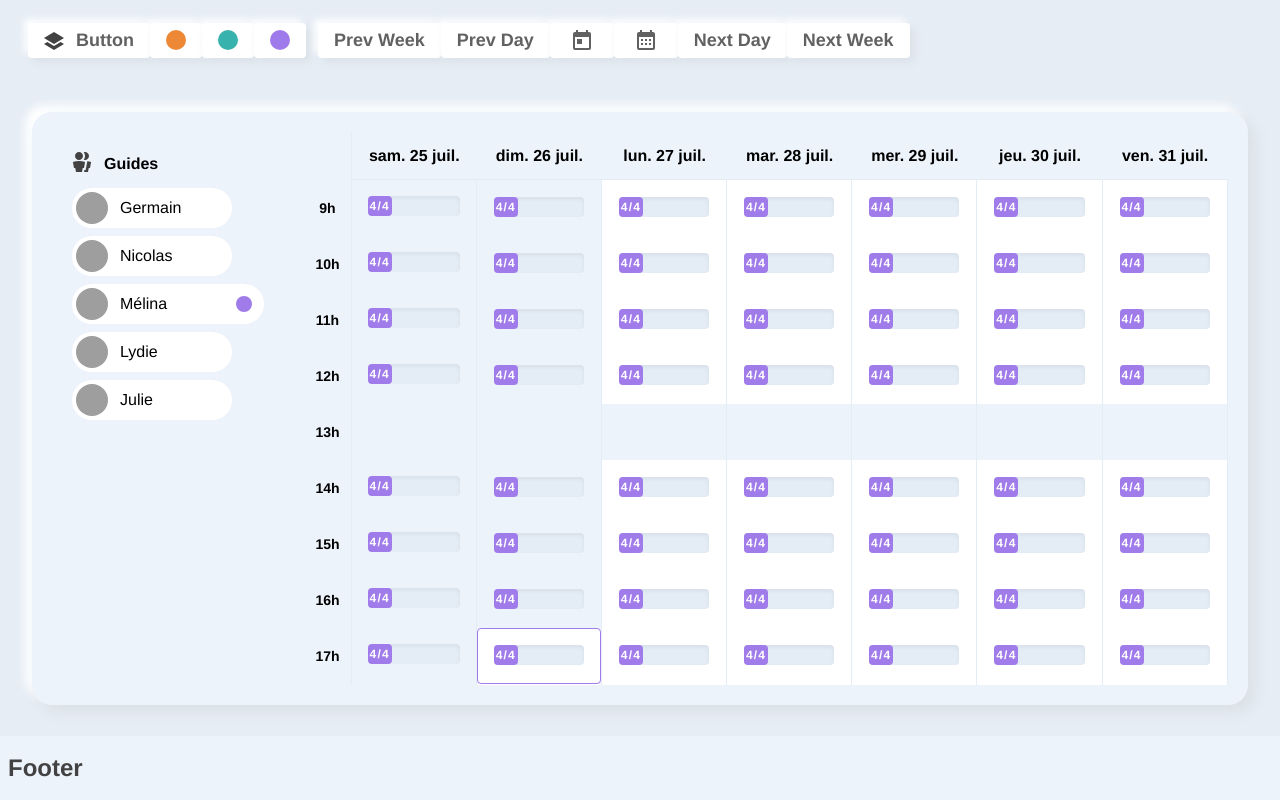
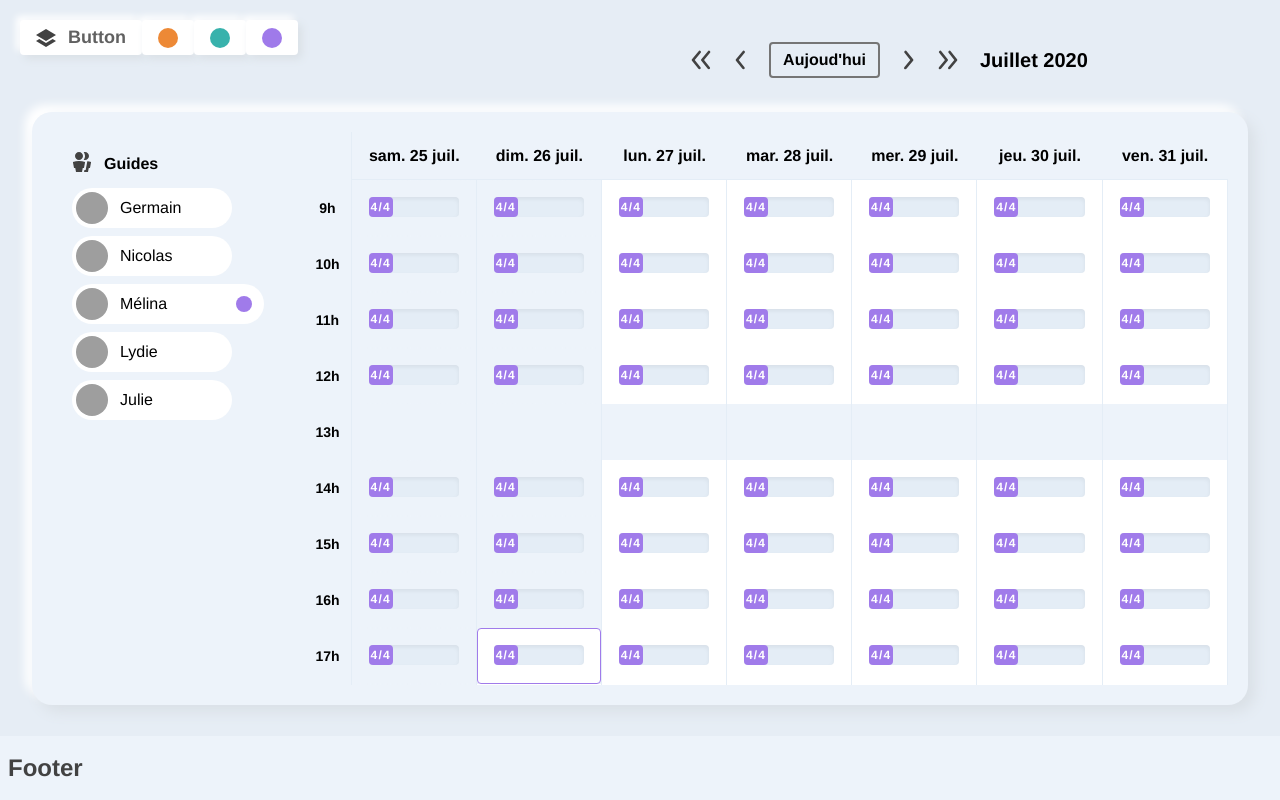
Before and after one commit to germsb/calandar-app, a Vue app: page / in a window 1280 px wide. Built offline with nearby package versions, Linux system fonts and the light colour scheme; grey boxes are pictures that could not be loaded.

Commit message:
add month and year

```diff
--- a/src/App.vue
+++ b/src/App.vue
@@ -1,7 +1,8 @@
 <template>
   <!-- header -->
   <div class="flex flex-col h-full bg-gray-200">
-    <div class="h-20 flex-shrink-0 flex justify-start items-center pl-2">
+    <div class="h-20 flex-shrink-0 flex">
+      <div class="">
         <div class="inline-flex m-5">
           <button class="btn btn-gray rounded-l-full">
             <c-icon
@@ -11,35 +12,83 @@
               class="icon icon-md text-gray-800 mr-3"
             />button
           </button>
-        <button class="btn btn-gray rounded-none" @click="changeColor('237, 137, 54')">
+          <button
+            class="btn btn-gray rounded-none"
+            @click="changeColor('237, 137, 54')"
+          >
             <div class="rounded-full w-5 h-5 bg-orange-500"></div>
           </button>
-        <button class="btn btn-gray rounded-none" @click="changeColor('56, 178, 172')">
+          <button
+            class="btn btn-gray rounded-none"
+            @click="changeColor('56, 178, 172')"
+          >
             <div class="rounded-full w-5 h-5 bg-teal-500"></div>
           </button>
-        <button class="btn btn-gray rounded-r-full" @click="changeColor('160, 123, 234')">
+          <button
+            class="btn btn-gray rounded-r-full"
+            @click="changeColor('160, 123, 234')"
+          >
             <div class="rounded-full w-5 h-5 bg-purple-500"></div>
           </button>
-        <button class="btn btn-gray rounded-l-full ml-3" @click="week--">prev week</button>
-        <button class="btn btn-gray rounded-none " @click="day--">prev day</button>
-         <button class="btn btn-gray rounded-none text-gray-800" @click="selectedDate = Date.now()">
+        </div>
+      </div>
+      <div class="flex-1 flex justify-end items-end mr-16">
+        <div class="flex items-center">
+          <button
+            class="rounded-full hover:bg-gray-500 hover:bg-opacity-25 p-1 focus:outline-none"
+            @click="week--"
+          >
             <c-icon
               viewBox="0 0 24 24"
               data-icon="test"
-            path="M7 10h5v5H7m12 4H5V8h14m0-5h-1V1h-2v2H8V1H6v2H5a2 2 0 0 0-2 2v14a2 2 0 0 0 2 2h14a2 2 0 0 0 2-2V5a2 2 0 0 0-2-2z"
-            class="icon icon-lg mx-1"
+              path="M11.64 5.23a1 1 0 0 0-1.41.13l-5 6a1 1 0 0 0 0 1.27l4.83 6a1 1 0 0 0 .78.37a1 1 0 0 0 .78-1.63L7.29 12l4.48-5.37a1 1 0 0 0-.13-1.4z"
+              path2="M14.29 12l4.48-5.37a1 1 0 0 0-1.54-1.28l-5 6a1 1 0 0 0 0 1.27l4.83 6a1 1 0 0 0 .78.37a1 1 0 0 0 .78-1.63z"
+              class="icon icon-xl text-gray-800"
             />
+
           </button>
-         <button class="btn btn-gray rounded-none text-gray-800">
+          <button
+            class="rounded-full hover:bg-gray-500 hover:bg-opacity-25 p-1 focus:outline-none"
+            @click="day--"
+          >
             <c-icon
               viewBox="0 0 24 24"
               data-icon="test"
-            path="M9 10v2H7v-2h2m4 0v2h-2v-2h2m4 0v2h-2v-2h2m2-7a2 2 0 0 1 2 2v14a2 2 0 0 1-2 2H5a2 2 0 0 1-2-2V5a2 2 0 0 1 2-2h1V1h2v2h8V1h2v2h1m0 16V8H5v11h14M9 14v2H7v-2h2m4 0v2h-2v-2h2m4 0v2h-2v-2h2z"
-            class="icon icon-lg mx-1"
+              path="M13.83 19a1 1 0 0 1-.78-.37l-4.83-6a1 1 0 0 1 0-1.27l5-6a1 1 0 0 1 1.54 1.28L10.29 12l4.32 5.36a1 1 0 0 1-.78 1.64z"
+              class="icon icon-xl text-gray-800"
             />
+
           </button>
-        <button class="btn btn-gray rounded-none" @click="day++">next day</button>
-         <button class="btn btn-gray rounded-r-full" @click="week++">next week</button>
+          <button class="border-2 border-gray-600 rounded px-3 py-1 font-bold mx-2 hover:bg-gray-500 hover:bg-opacity-25 focus:outline-none" @click="selectedDate = Date.now()">Aujoud'hui</button>
+          <button
+            class="rounded-full hover:bg-gray-500 hover:bg-opacity-25 p-1 focus:outline-none"
+            @click="day++"
+          >
+            <c-icon
+              viewBox="0 0 24 24"
+              data-icon="test"
+              path="M10 19a1 1 0 0 1-.64-.23a1 1 0 0 1-.13-1.41L13.71 12L9.39 6.63a1 1 0 0 1 .15-1.41a1 1 0 0 1 1.46.15l4.83 6a1 1 0 0 1 0 1.27l-5 6A1 1 0 0 1 10 19z"
+              class="icon icon-xl text-gray-800"
+            />
+
+          </button>
+          <button
+            class="rounded-full hover:bg-gray-500 hover:bg-opacity-25 p-1 focus:outline-none"
+            @click="week++"
+          >
+            <c-icon
+              viewBox="0 0 24 24"
+              data-icon="test"
+              path="M18.78 11.37l-4.78-6a1 1 0 0 0-1.41-.15a1 1 0 0 0-.15 1.41L16.71 12l-4.48 5.37a1 1 0 0 0 .13 1.41A1 1 0 0 0 13 19a1 1 0 0 0 .77-.36l5-6a1 1 0 0 0 .01-1.27z"
+              path2="M7 5.37a1 1 0 0 0-1.61 1.26L9.71 12l-4.48 5.36a1 1 0 0 0 .13 1.41A1 1 0 0 0 6 19a1 1 0 0 0 .77-.36l5-6a1 1 0 0 0 0-1.27z"
+              class="icon icon-xl text-gray-800"
+            />
+
+          </button>
+          <div class="mx-3 text-xl font-bold capitalize w-56">
+            {{ currentMonthAndYear }}
+          </div>
+        </div>
       </div>
     </div>
     <!-- <div class="flex justify-start items-center pl-5 pr-5">
@@ -47,17 +96,26 @@
       <v-tabBar :titles="['titre 1','titre 2','titre 3','titre 4']" inset />
     </div> -->
 
-    <div class="flex-grow flex bg-gray-100 overflow-hidden p-5 shadow-neuro1 rounded-xxl m-8">
+    <div
+      class="flex-grow flex bg-gray-100 overflow-hidden p-5 shadow-neuro1 rounded-xxl m-8"
+    >
       <!-- <guide /> -->
       <v-guide />
       <!-- <agenda /> -->
-      <v-calandar :moveByDay="day" :moveByWeek="week" :selectedDate="selectedDate"/>
+      <v-calandar
+        :moveByDay="day"
+        :moveByWeek="week"
+        :selectedDate="selectedDate"
+        @current-dates-view="setCurrentDatesView"
+      />
     </div>
 
     <!-- footer -->
     <div
       class="h-16 flex-shrink-0 bg-gray-100 text-2xl text-gray-800 font-bold flex justify-start items-center pl-2 -mt-px z-10"
-    >Footer</div>
+    >
+      Footer
+    </div>
   </div>
 </template>
 
@@ -67,6 +125,8 @@ import Guide from "./components/Guide.vue";
 import Icon from "./components/Icon.vue";
 import TabBar from "./components/TabBar.vue";
 import { ref } from "vue";
+import { isSameMonth, isSameYear, format } from "date-fns";
+import { fr } from "date-fns/locale";
 
 export default {
   name: "App",
@@ -74,17 +134,41 @@ export default {
     "v-calandar": Calandar,
     "v-guide": Guide,
     "c-icon": Icon,
-    "v-tabBar": TabBar
+    "v-tabBar": TabBar,
   },
-  data: ()=>({day: 0}),
+  data: () => ({ day: 0 }),
   setup() {
     const selectedDate = ref(Date.now());
     const day = ref(0);
     const week = ref(0);
+    const currentMonthAndYear = ref("");
+    function setCurrentDatesView(dates) {
+      const { start, end } = dates;
+      currentMonthAndYear.value = isSameMonth(start, end)
+        ? format(start, "LLLL RRRR", { locale: fr })
+        : isSameYear(start, end)
+        ? `${format(start, "LLL", { locale: fr })} - ${format(
+            end,
+            "LLL  RRRR",
+            { locale: fr }
+          )}`
+        : `${format(start, "LLL RRRR", { locale: fr })} - ${format(
+            end,
+            "LLL  RRRR",
+            { locale: fr }
+          )}`;
+    }
     function changeColor(color) {
       document.documentElement.style.setProperty("--primary-color", color);
     }
-    return { changeColor, day, week, selectedDate};
-  }
+    return {
+      changeColor,
+      day,
+      week,
+      selectedDate,
+      setCurrentDatesView,
+      currentMonthAndYear,
+    };
+  },
 };
 </script>
--- a/src/assets/styles/components/icon.css
+++ b/src/assets/styles/components/icon.css
@@ -10,3 +10,6 @@
 .icon-lg {
     @apply w-6 h-6
 }
+.icon-xl {
+    @apply w-8 h-8
+}
--- a/src/components/Calandar.vue
+++ b/src/components/Calandar.vue
@@ -74,7 +74,8 @@ export default {
     moveByDay: { type: Number, default:0 },
     moveByWeek: { type: Number, default: 0 },
   },
-  setup(props) {
+  setup(props, { emit }) {
+
     const dateArray = ref([]);
     let elemId = "";
     let canScroll = true;
@@ -96,8 +97,7 @@ export default {
         await nextTick();
         document.getElementById(elemId).scrollIntoView({behavior: "auto", block: "end", inline: "end"});
       }
-
-
+      emitCurrentDatesView();
     },{immediate: true});
 
 
@@ -114,6 +114,7 @@ export default {
       if(canScroll) {
         canScroll = false;
         canScroll = newVal > oldVal ? await dayNext() : await dayPrev();
+        emitCurrentDatesView();
       }
     });
 
@@ -123,7 +124,7 @@ export default {
       await new Promise(resolve => setTimeout(resolve, 300));
       await addNextWeek();
       return true;
-    }
+    };
 
     async function dayPrev() {
       elemId = subDays(elemId, 1)
@@ -131,7 +132,7 @@ export default {
       await new Promise(resolve => setTimeout(resolve, 300));
       await addPrevWeek();
       return true;
-    }
+    };
 
 
 
@@ -139,6 +140,7 @@ export default {
       if(canScroll) {
         canScroll = false;
         canScroll = newVal > oldVal ? await weekNext() : await weekPrev();
+        emitCurrentDatesView();
       }
     });
 
@@ -148,9 +150,8 @@ export default {
       document.getElementById(elemId).scrollIntoView({behavior: "smooth", block: "end", inline: "end"});
       await new Promise(resolve => setTimeout(resolve, 600));
       await addNextWeek();
-
       return true;
-    }
+    };
 
     async function weekPrev() {
       const res = setDay(elemId,0,{weekStartsOn: 0});
@@ -159,7 +160,7 @@ export default {
       await new Promise(resolve => setTimeout(resolve, 700));
       await addPrevWeek();
       return true;
-    }
+    };
 
 
     async function addNextWeek() {
@@ -173,7 +174,7 @@ export default {
         await nextTick();
         document.getElementById(elemId).scrollIntoView({behavior: "auto", block: "end", inline: "end"});
       }
-    }
+    };
 
     async function addPrevWeek() {
       const firstDay = dateArray.value[0]
@@ -187,7 +188,12 @@ export default {
         await nextTick();
         document.getElementById(elemId).scrollIntoView({behavior: "auto", block: "end", inline: "end"});
       }
-    }
+    };
+
+    function emitCurrentDatesView() {
+      const calandarStartDay = subDays(elemId, 6);
+      emit("current-dates-view", { start: calandarStartDay, end: elemId } )
+    };
 
     const getHourArray = computed(() => {
       const h = [];
@@ -201,13 +207,13 @@ export default {
       if (isToday(date)) {
         const localHour = getHours(Date.now());
         return localHour > hour
-          ? "bg-gray-100 border border-gray-100"
+          ? "bg-gray-100 border border-dashed border-gray-100 hover:border-gray-400"
           : localHour === hour
           ? "bg-white border border-primary rounded"
           : "bg-white border border-dashed border-white hover:border-primary";
       } else {
         return isPast(date)
-          ? "bg-gray-100"
+          ? "bg-gray-100 border border-dashed border-gray-100 hover:border-gray-400"
           : "bg-white border border-dashed border-white hover:border-primary";
       }
     }
@@ -225,10 +231,6 @@ export default {
 </script>
 
 <style scoped>
-.shasha {
-  box-shadow: 0 4px 6px -1px rgba(0, 0, 0, 0.1),
-    0 2px 4px -1px rgba(0, 0, 0, 0.06);
-}
 .overflow-auto::-webkit-scrollbar {
   overflow: hidden;
 }
--- a/src/components/Icon.vue
+++ b/src/components/Icon.vue
@@ -8,7 +8,10 @@
     xmlns="http://www.w3.org/2000/svg"
     xmlns:xlink="http://www.w3.org/1999/xlink"
   >
+    <g>
     <path :d="path" />
+    <path v-if="path2" :d="path2"/>
+    </g>
   </svg>
 </template>
 
@@ -19,6 +22,11 @@ export default {
     path: {
       type: String,
       required: true
+    },
+    path2: {
+      type: String,
+      default: undefined,
+      required: false
     }
   }
 };
```
Lines whose indentation alone changed are shown as unchanged.
